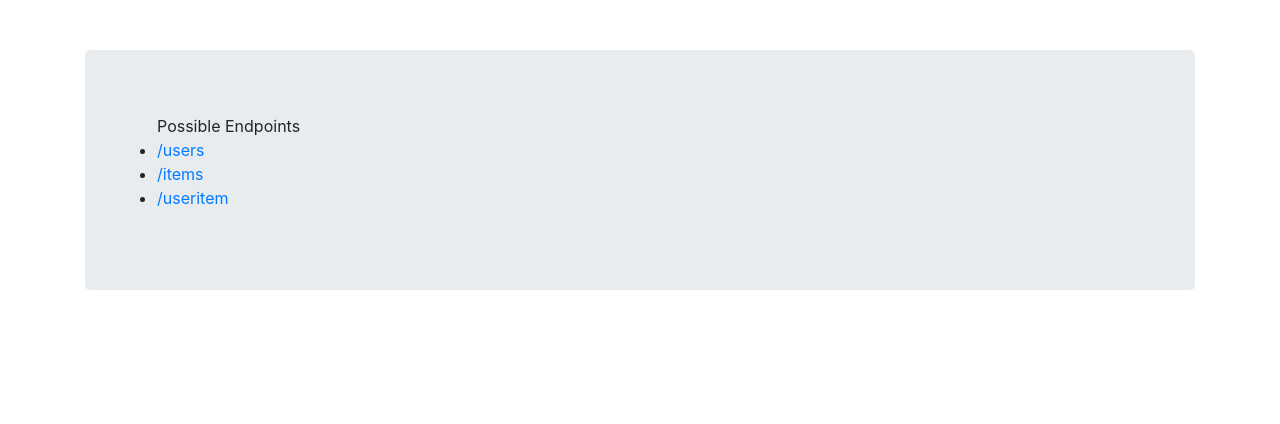
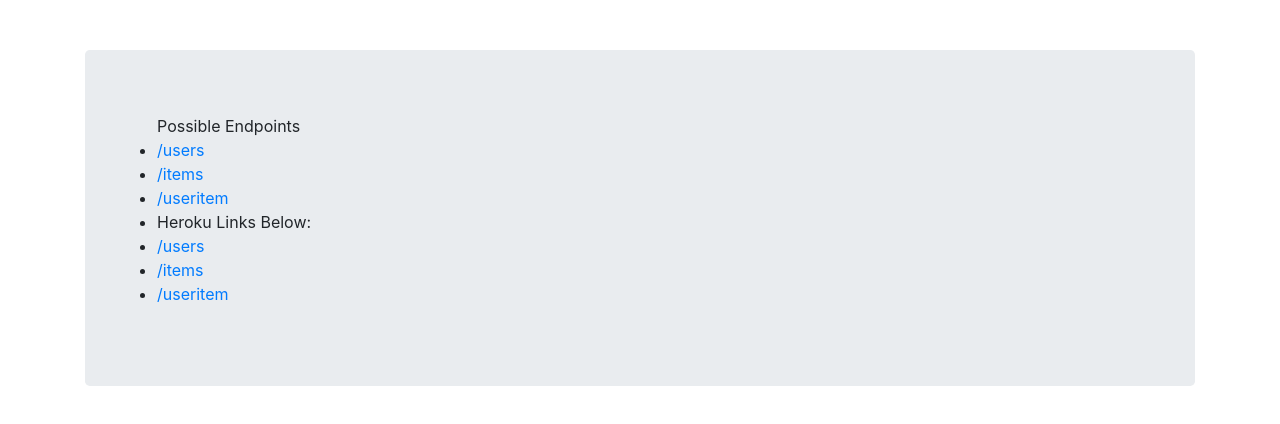
Before and after one commit to jangoflyte/z-prefix-backend, a website: page database.html in a window 1280 px wide. Drawn offline with nearby package versions, Linux system fonts and the light colour scheme.

Commit message:
tweaked the links

```diff
--- a/database.html
+++ b/database.html
@@ -20,6 +20,10 @@
                 <li><a href="http://localhost:8080/users">/users</a></li>
                 <li><a href="http://localhost:8080/items">/items</a></li>
                 <li><a href="http://localhost:8080/useritem">/useritem</a></li>
+                <li>Heroku Links Below:</li>
+                <li><a href="https://z-prefix-backend-castro.herokuapp.com/users">/users</a></li>
+                <li><a href="https://z-prefix-backend-castro.herokuapp.com/items">/items</a></li>
+                <li><a href="https://z-prefix-backend-castro.herokuapp.com/useritem">/useritem</a></li>
             </ul>
         </div>
     </div>
```
